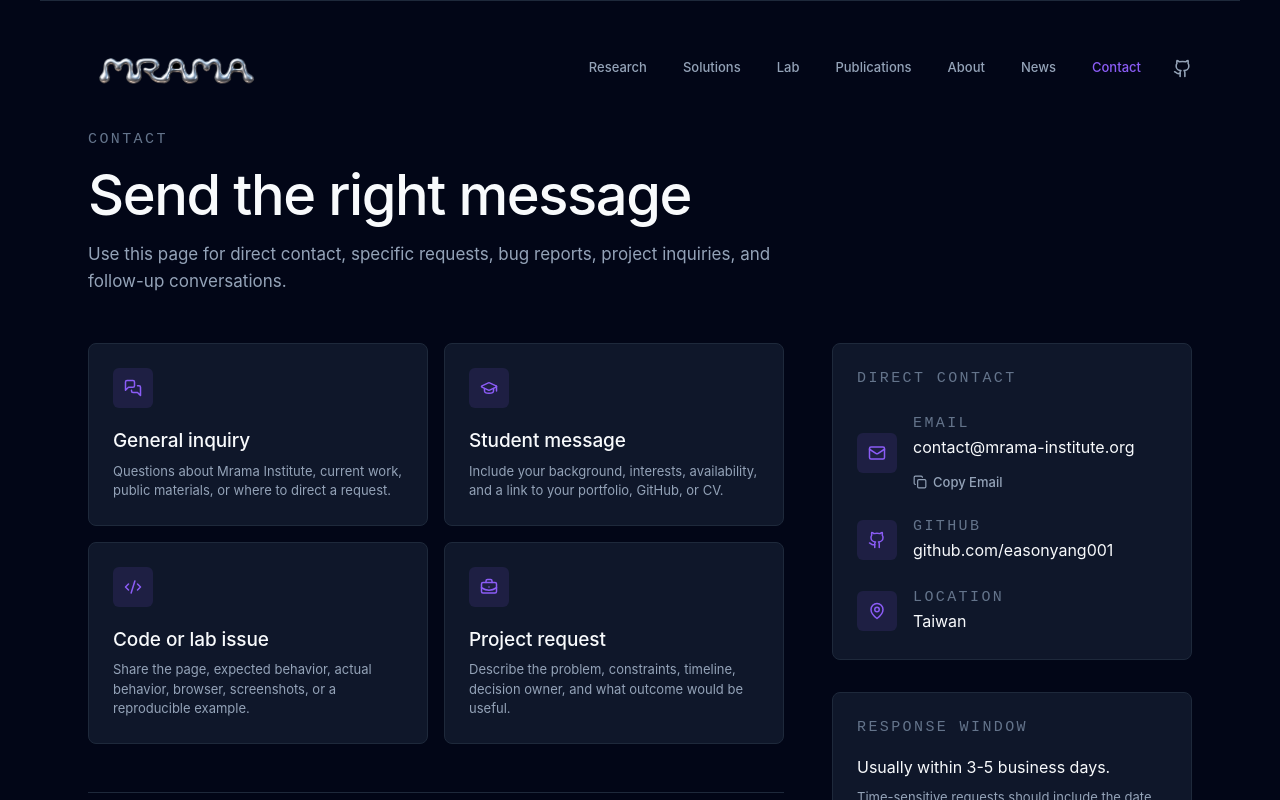
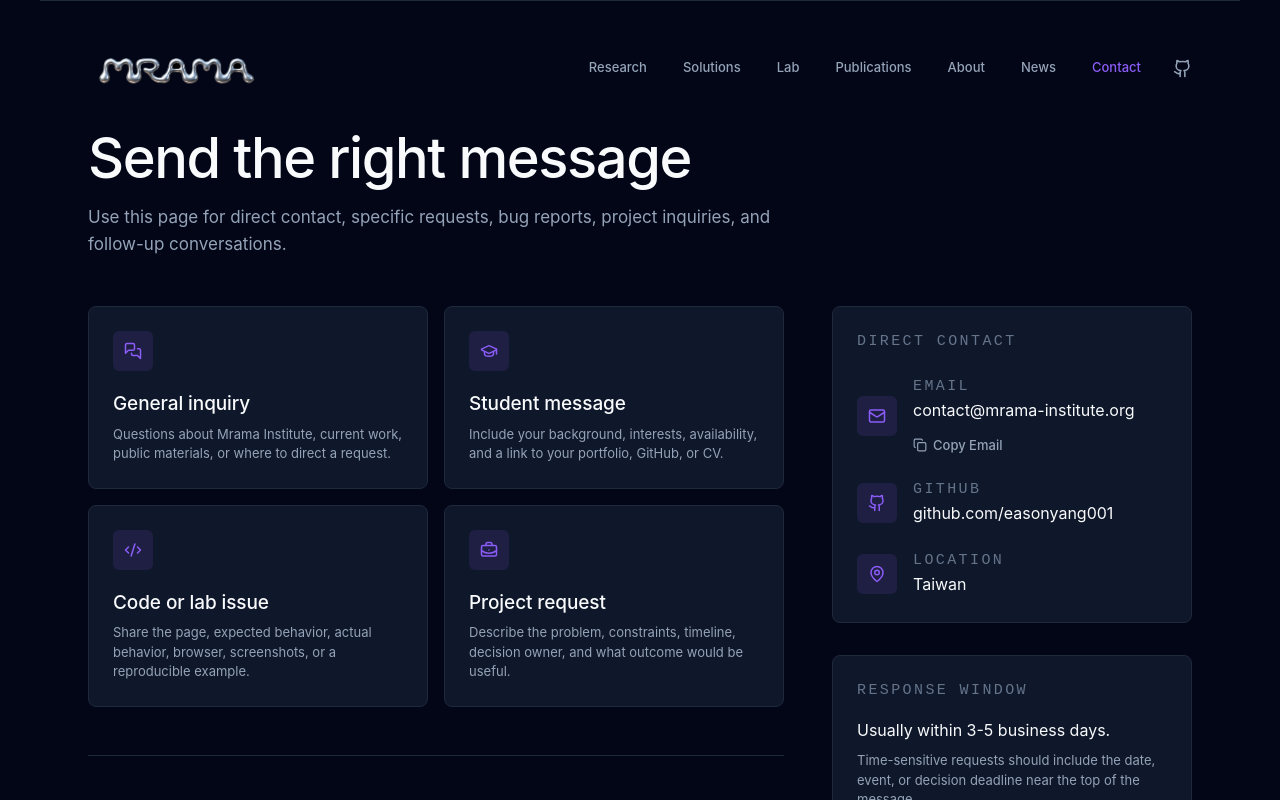
Before and after one commit to easonyang001/easonyang001.github.io, a React (Vite) app: page /contact in a window 1280 px wide. Shown: the top 800 px of the page. Built offline with nearby package versions, Linux system fonts and the light colour scheme.

Commit message:
fix: remove eyebrow label above Lab and Contact page titles
Matches the earlier About-page change -- the small mono eyebrow
sitting above the big h1 read as decorative clutter here too.

```diff
--- a/src/pages/ContactPage.tsx
+++ b/src/pages/ContactPage.tsx
@@ -44,7 +44,6 @@ const QUICK_LINKS = [
 export default function ContactPage() {
   return (
     <PageShell
-      eyebrow="Contact"
       title="Send the right message"
       description="Use this page for direct contact, specific requests, bug reports, project inquiries, and follow-up conversations."
       path="/contact"
--- a/src/pages/lab/LabPage.tsx
+++ b/src/pages/lab/LabPage.tsx
@@ -81,7 +81,6 @@ export default function LabPage() {
 
   return (
     <PageShell
-      eyebrow="Interactive Lab"
       title="Explore quantum ideas by changing the system yourself"
       description="A hands-on workspace for quantum states, circuits, variational models, optimization, kernels, and trainability experiments."
       path="/lab"
```
